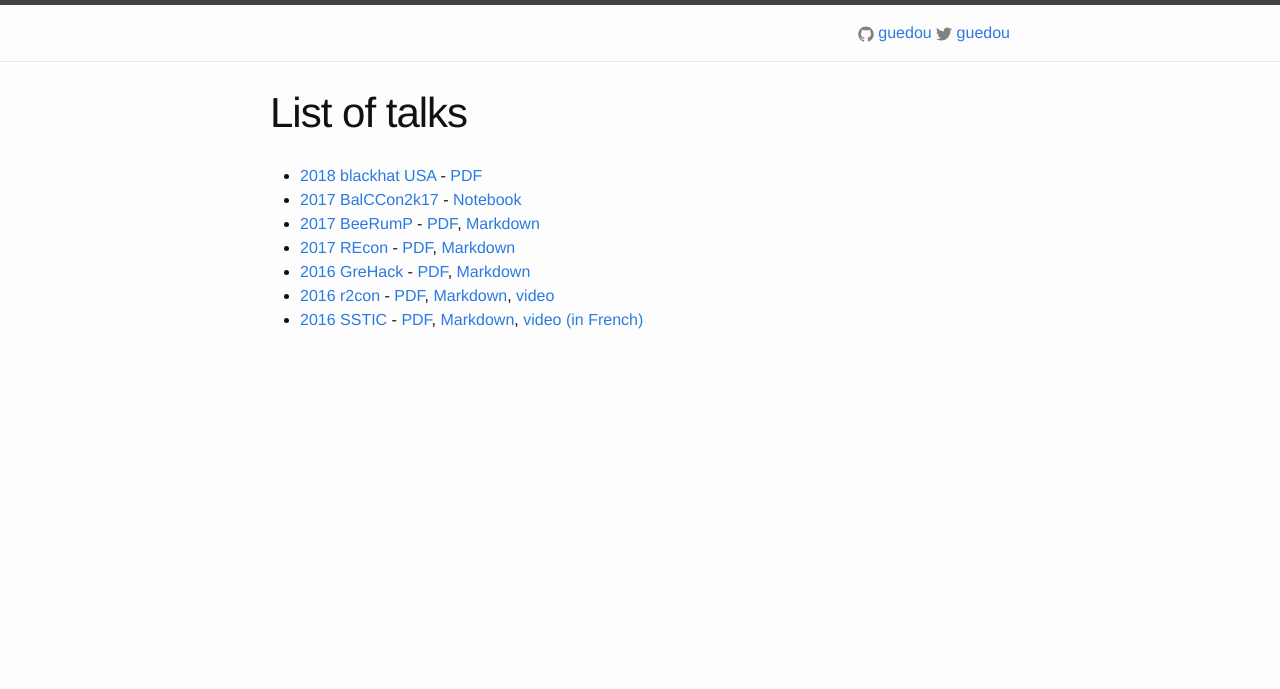
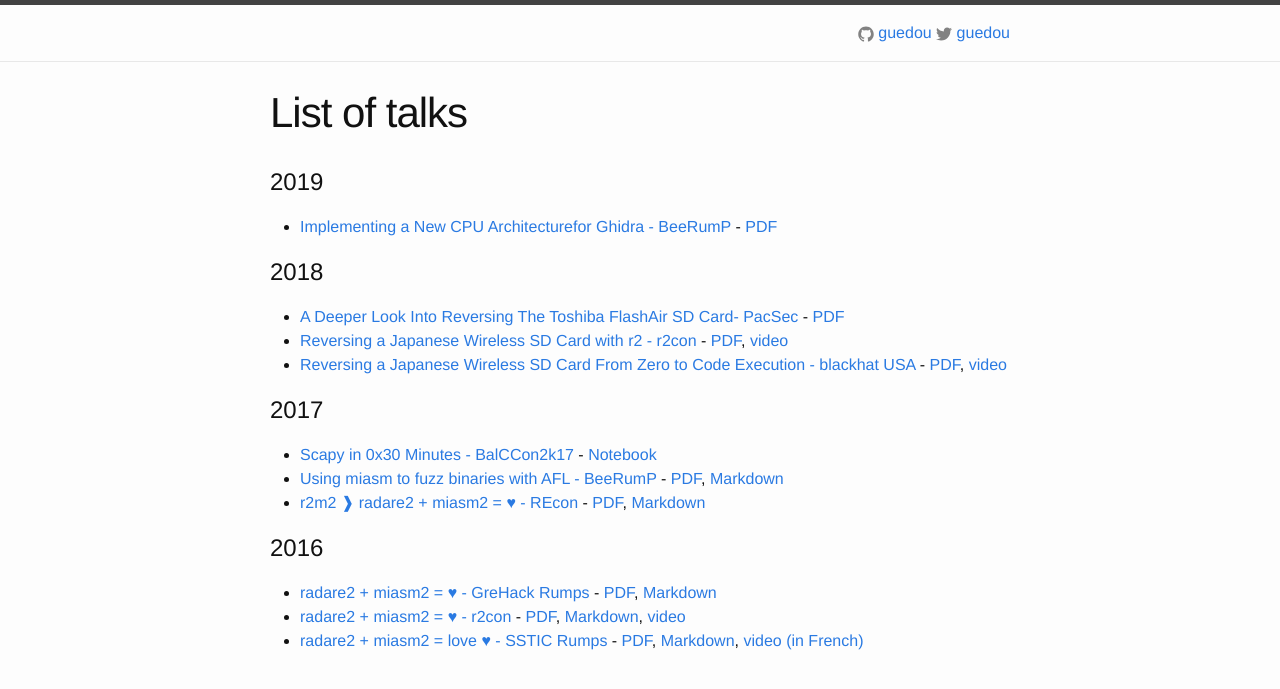
Before and after one commit to guedou/guedou.github.io, a Jekyll site: the page built from index.markdown, in a window 1280 px wide. Shown: the top 689 px of the page. Built offline with Jekyll 4.4.1, drawn with Linux system fonts in a browser that asks for light colours.

Commit message:
Talks titles & dates added

```diff
--- a/index.markdown
+++ b/index.markdown
@@ -3,10 +3,23 @@
 title:  List of talks
 ---
 
-- [2018 blackhat USA](https://docs.google.com/presentation/d/13OJNOb2IMwp79SDrbxSLF3i7StTgWLdD7QlYpic39r8/edit) - [PDF](talks/2018_BHUSA/slides.pdf)
-- [2017 BalCCon2k17](talks/2017_BalCCon2k17/Scapy in 0x30 minutes.slides.html) - [Notebook](https://github.com/guedou/guedou.github.io/blob/master/talks/2017_BalCCon2k17/Scapy in 0x30 minutes.ipynb)
-- [2017 BeeRumP](talks/2017_BeeRump) - [PDF](talks/2017_BeeRump/slides.pdf), [Markdown](https://github.com/guedou/guedou.github.io/blob/master/talks/2017_BeeRump/slides.md)
-- [2017 REcon](r2m2_talks/2017_recon) - [PDF](r2m2_talks/2017_recon/slides.pdf), [Markdown](https://github.com/guedou/guedou.github.io/blob/master/r2m2_talks/2017_recon/slides.md)
-- [2016 GreHack](r2m2_talks/2016_grehack) - [PDF](r2m2_talks/2016_grehack/slides.pdf), [Markdown](https://github.com/guedou/guedou.github.io/blob/master/r2m2_talks/2016_grehack/slides.md)
-- [2016 r2con](r2m2_talks/2016_r2con) - [PDF](r2m2_talks/2016_r2con/slides.pdf), [Markdown](https://github.com/guedou/guedou.github.io/blob/master/r2m2_talks/2016_r2con/slides.md), [video](https://youtu.be/YLEfGj5xyDw)
-- [2016 SSTIC](r2m2_talks/2016_sstic) - [PDF](r2m2_talks/2016_sstic/slides.pdf), [Markdown](https://github.com/guedou/guedou.github.io/blob/master/r2m2_talks/2016_sstic/slides.md), [video (in French)](http://static.sstic.org/rumps2016/SSTIC_2016-06-02_P12_RUMPS_08.mp4)
+# 2019
+
+- [Implementing a New CPU Architecturefor Ghidra - BeeRumP](https://docs.google.com/presentation/d/1b955DV2ii-Dgv6YR4kUrJtjGugEqXD3FffTHRfvVSYo/edit) - [PDF](talks/2019_BeeRump/slides.pdf)
+
+# 2018
+
+- [A Deeper Look Into Reversing The Toshiba FlashAir SD Card- PacSec](https://docs.google.com/presentation/d/1V8YnaCf7xddE4WNyE-suKmZBIE1sbi0f058CTNzty6g/edit?usp=sharing) - [PDF](talks/2018_PacSec/slides.pdf)
+- [Reversing a Japanese Wireless SD Card with r2 - r2con](https://docs.google.com/presentation/d/18m5YHNiFfS2wk9a_EUohOVKeQ6wmX-Hq-NNflsBi1qk/edit?usp=sharing) - [PDF](talks/2018_r2con/slides.pdf), [video](https://www.youtube.com/watch?v=-Jm3gRX3EAQ)
+- [Reversing a Japanese Wireless SD Card From Zero to Code Execution - blackhat USA](https://docs.google.com/presentation/d/13OJNOb2IMwp79SDrbxSLF3i7StTgWLdD7QlYpic39r8/edit) - [PDF](talks/2018_BHUSA/slides.pdf), [video](https://youtu.be/tA7GW9XkXBU)
+
+# 2017
+
+- [Scapy in 0x30 Minutes - BalCCon2k17](talks/2017_BalCCon2k17/Scapy in 0x30 minutes.slides.html) - [Notebook](https://github.com/guedou/guedou.github.io/blob/master/talks/2017_BalCCon2k17/Scapy in 0x30 minutes.ipynb)
+- [Using miasm to fuzz binaries with AFL - BeeRumP](talks/2017_BeeRump) - [PDF](talks/2017_BeeRump/slides.pdf), [Markdown](https://github.com/guedou/guedou.github.io/blob/master/talks/2017_BeeRump/slides.md)
+- [r2m2 ❱ radare2 + miasm2 = ♥ - REcon](r2m2_talks/2017_recon) - [PDF](r2m2_talks/2017_recon/slides.pdf), [Markdown](https://github.com/guedou/guedou.github.io/blob/master/r2m2_talks/2017_recon/slides.md)
+
+# 2016
+- [radare2 + miasm2 = ♥ - GreHack Rumps](r2m2_talks/2016_grehack) - [PDF](r2m2_talks/2016_grehack/slides.pdf), [Markdown](https://github.com/guedou/guedou.github.io/blob/master/r2m2_talks/2016_grehack/slides.md)
+- [radare2 + miasm2 = ♥ - r2con](r2m2_talks/2016_r2con) - [PDF](r2m2_talks/2016_r2con/slides.pdf), [Markdown](https://github.com/guedou/guedou.github.io/blob/master/r2m2_talks/2016_r2con/slides.md), [video](https://youtu.be/YLEfGj5xyDw)
+- [radare2 + miasm2 = love ♥ - SSTIC Rumps](r2m2_talks/2016_sstic) - [PDF](r2m2_talks/2016_sstic/slides.pdf), [Markdown](https://github.com/guedou/guedou.github.io/blob/master/r2m2_talks/2016_sstic/slides.md), [video (in French)](http://static.sstic.org/rumps2016/SSTIC_2016-06-02_P12_RUMPS_08.mp4)
```
Also changed, not shown: 3 other files.
